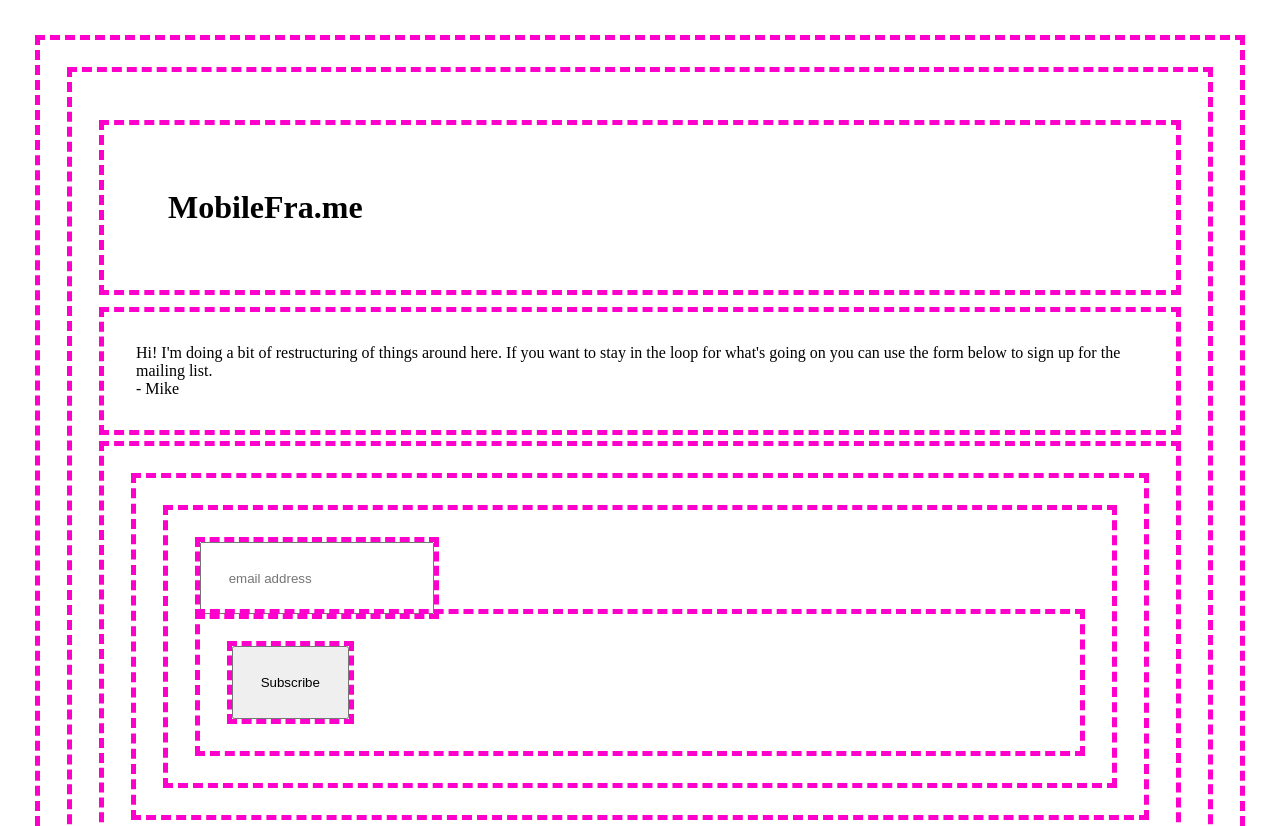
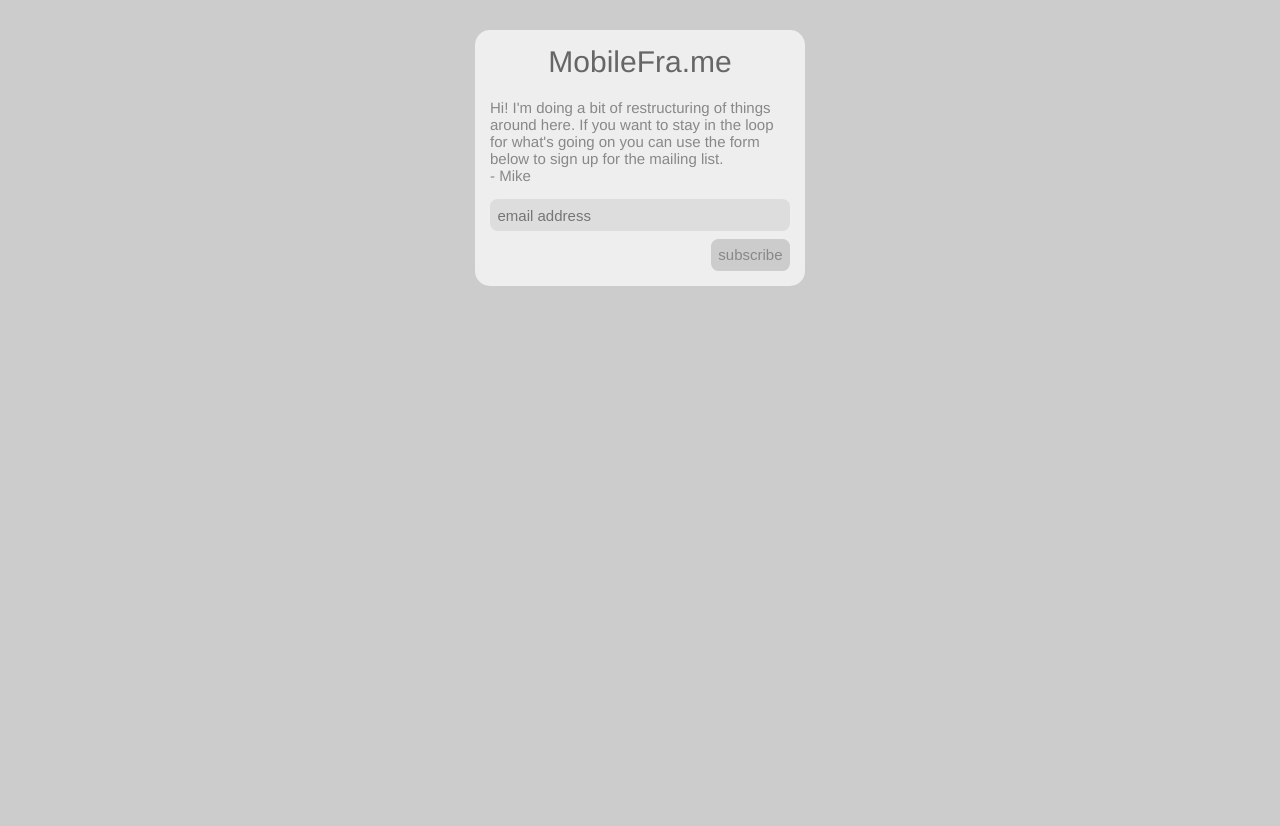
Before and after one commit to mraichelson/mobilefra.me, a plain HTML site: page index.html in a window 1280 px wide. Shown: the top 826 px of the page. After the commit the page ends 800 px from the top, so only its background shows below. Drawn offline with Linux system fonts and the light colour scheme.

Commit message:
css in directories don't show up? awesome

```diff
--- a/floop.css
+++ /dev/null
@@ -1 +0,0 @@
-* { outline:5px dashed #f0c; padding:2em; }
--- a/index.html
+++ b/index.html
@@ -5,7 +5,7 @@
   <meta name="viewport" content="width=device-width, initial-scale=1.0">
   <meta http-equiv="X-UA-Compatible" content="ie=edge">
   <title>MobileFra.me</title>
-  <link rel="stylesheet" href="floop.css">
+  <link rel="stylesheet" href="mobileframe.css">
 </head>
 <body>
 <script>
```
Also changed, not shown: mobileframe.css (renamed from _res/css/mobileframe.css).
